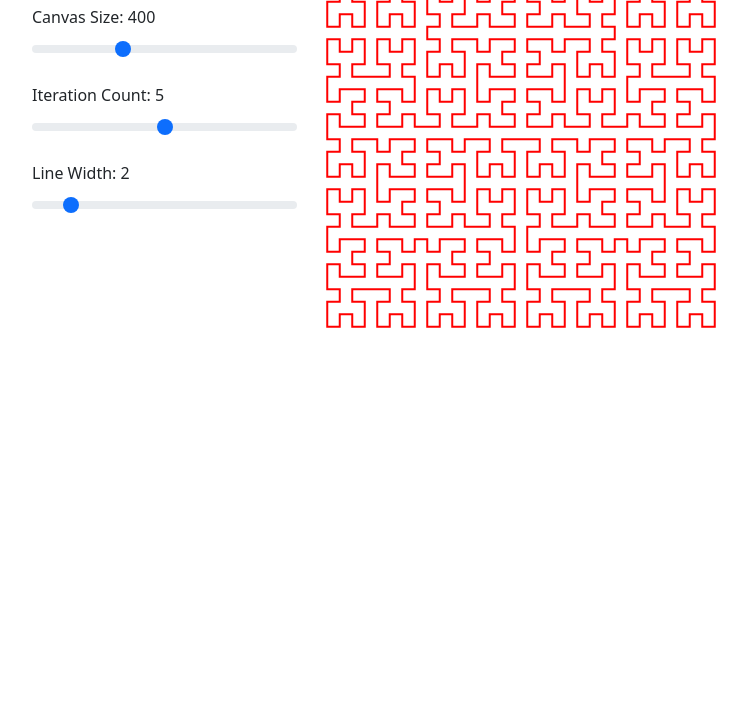
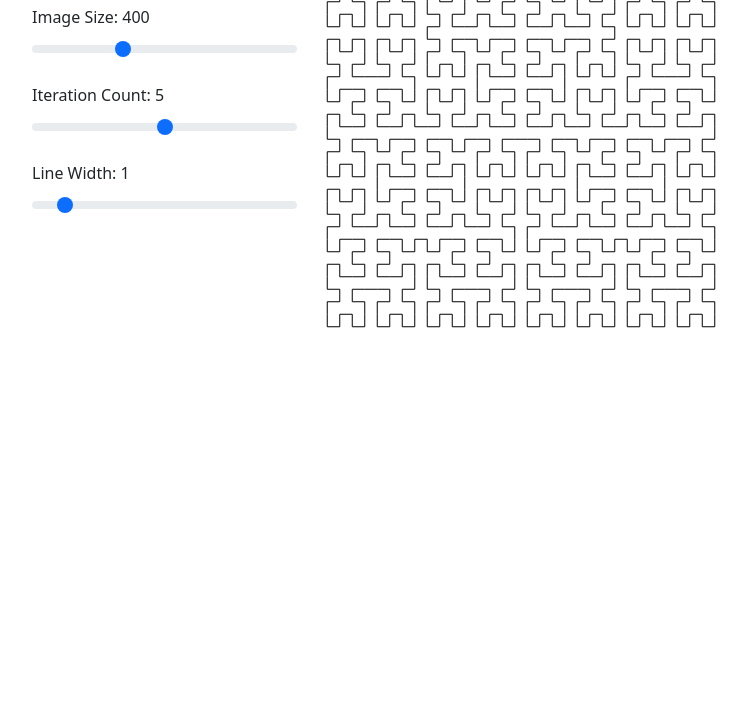
Before and after one commit to myst729/toys, a plain HTML site: page hilbert-curve/index.html in a window 1280 px wide. Shown: the part 83-800 px from the top of the page, without its empty margins (50-797 px from the left). Drawn offline with Linux system fonts and the light colour scheme.

Commit message:
Update index.html

```diff
--- a/hilbert-curve/index.html
+++ b/hilbert-curve/index.html
@@ -2,6 +2,7 @@
 <html>
 <head>
   <meta charset="utf-8" />
+  <meta name="viewport" content="width=device-width,initial-scale=1,maximum-scale=1,user-scalable=no,minimal-ui">
   <title>Hilbert Curve</title>
   <link rel="stylesheet" href="bootstrap.min.css" />
 </head>
@@ -11,99 +12,107 @@
       <section class="me-4">
         <h1 class="mb-4">Hilbert Curve</h1>
         <div class="mb-3">
-            <label for="canvasSize" class="form-label">Canvas Size:</label>
+          <label for="imageSize" class="form-label">Image Size:</label>
           <span></span>
-            <input type="range" class="form-range" min="200" max="800" step="100" id="canvasSize" />
+          <input type="range" class="form-range" min="200" max="800" step="100" value="400" id="imageSize" />
         </div>
         <div class="mb-3">
           <label for="iterationCount" class="form-label">Iteration Count:</label>
           <span></span>
-            <input type="range" class="form-range" min="1" max="9" step="1" id="iterationCount" />
+          <input type="range" class="form-range" min="1" max="9" step="1" value="5" id="iterationCount" />
         </div>
         <div class="mb-3">
-            <label for="lineWidth" class="form-label">Line Width:</label>
+          <label for="strokeWidth" class="form-label">Line Width:</label>
           <span></span>
-            <input type="range" class="form-range" min="1" max="9" step="1" id="lineWidth" />
+          <input type="range" class="form-range" min="0.1" max="9" step="0.1" value="1" id="strokeWidth" />
         </div>
       </section>
       <section>
-          <canvas></canvas>
+        <svg xmlns="http://www.w3.org/2000/svg" viewBox="0 0 400 400" width="400" height="400">
+          <path id="path" fill="none" stroke="black" stroke-width="1" stroke-linecap="square" />
+        </svg>
       </section>
     </div>
   </section>
   <script>
     ((doc, win, undef) => {
-        const params = {
-          canvasSize: 400,
-          iterationCount: 5,
-          lineWidth: 2,
+      const imageSizeInput = doc.getElementById('imageSize')
+      const iterationCountInput = doc.getElementById('iterationCount')
+      const strokeWidthInput = doc.getElementById('strokeWidth')
+      const path = doc.getElementById('path')
+
+      const getPoints = (depth, sx, sy, dx, dy, direction) => {
+        // [sx, sy]: start point
+        // [cx, cy]: center point
+        // [dx, dy]: diagnal point
+        const result = []
+        const cx = (sx + dx) / 2
+        const cy = (sy + dy) / 2
+        if (depth > 1) {
+          if (direction > 0) {
+            return [
+              ...getPoints(depth - 1, sx, sy, cx, cy, -direction),
+              ...getPoints(depth - 1, sx, cy, cx, dy,  direction),
+              ...getPoints(depth - 1, cx, cy, dx, dy,  direction),
+              ...getPoints(depth - 1, dx, cy, cx, sy, -direction),
+            ]
+          } else {
+            return [
+              ...getPoints(depth - 1, sx, sy, cx, cy, -direction),
+              ...getPoints(depth - 1, cx, sy, dx, cy,  direction),
+              ...getPoints(depth - 1, cx, cy, dx, dy,  direction),
+              ...getPoints(depth - 1, cx, dy, sx, cy, -direction),
+            ]
           }
-        const canvasSizeInput = doc.getElementById('canvasSize')
-        const iterationCountInput = doc.getElementById('iterationCount')
-        const lineWidthInput = doc.getElementById('lineWidth')
-        const canvas = doc.querySelector('canvas')
-        const context = canvas.getContext('2d')
-
-        const drawShapes = (depth, dir, xStart, yStart, xEnd, yEnd, ctx) => {
-          const xCenter = (xStart + xEnd) / 2
-          const yCenter = (yStart + yEnd) / 2
-          if (depth > 1) {
-            if (dir > 0) {
-              drawShapes(depth - 1, -1, xStart,  yStart,  xCenter, yCenter, ctx)
-              drawShapes(depth - 1,  1, xStart,  yCenter, xCenter, yEnd,    ctx)
-              drawShapes(depth - 1,  1, xCenter, yCenter, xEnd,    yEnd,    ctx)
-              drawShapes(depth - 1, -1, xEnd,    yCenter, xCenter, yStart,  ctx)
         } else {
-              drawShapes(depth - 1,  1, xStart,  yStart,  xCenter, yCenter, ctx)
-              drawShapes(depth - 1, -1, xCenter, yStart,  xEnd,    yCenter, ctx)
-              drawShapes(depth - 1, -1, xCenter, yCenter, xEnd,    yEnd,    ctx)
-              drawShapes(depth - 1,  1, xCenter, yEnd,    xStart,  yCenter, ctx)
+          if (direction > 0) {
+            return [
+              [(sx + cx) / 2, (sy + cy) / 2],
+              [(sx + cx) / 2, (cy + dy) / 2],
+              [(cx + dx) / 2, (cy + dy) / 2],
+              [(dx + cx) / 2, (cy + sy) / 2],
+            ]
+          } else {
+            return [
+              [(sx + cx) / 2, (sy + cy) / 2],
+              [(cx + dx) / 2, (sy + cy) / 2],
+              [(cx + dx) / 2, (cy + dy) / 2],
+              [(cx + sx) / 2, (dy + cy) / 2],
+            ]
           }
-          }
-          if (depth === 1) {
-            const dx = xEnd - xStart
-            const dy = yEnd - yStart
-            ctx.lineTo(xStart + dx * 1/4,       yStart + dy * 1/4)
-            ctx.lineTo(xStart + dx * (2-dir)/4, yStart + dy * (2+dir)/4)
-            ctx.lineTo(xStart + dx * 3/4,       yStart + dy * 3/4)
-            ctx.lineTo(xStart + dx * (2+dir)/4, yStart + dy * (2-dir)/4)
         }
       }
 
-        const drawPattern = (iteration, size, lineWidth, ctx) => {
-          ctx.lineWidth = lineWidth
-          ctx.strokeStyle = 'red'
-          ctx.beginPath()
-          ctx.moveTo(size / Math.pow(2, iteration + 1), size / Math.pow(2, iteration + 1))
-          drawShapes(iteration, 1, 0, 0, size, size, ctx)
-          ctx.stroke()
+      const generateD = (depth, size) => {
+        const points = getPoints(depth, 0, 0, size, size, 1)
+        return `M ${points.map(p => p.join(',')).join(' L ')}`
       }
 
-        const drawCurve = (canvas, context, params) => {
-          const { canvasSize, iterationCount, lineWidth } = params
-          canvas.height = canvas.width = canvasSize
-          drawPattern(iterationCount, canvasSize, lineWidth, context)
-        }
+      const updateImage = () => {
+        const svg = path.parentElement
+        const depth = +iterationCountInput.value
+        const size = +imageSizeInput.value
+        const strokeWidth = +strokeWidthInput.value
 
-        const eventHandler = (e) => {
-          params[e.target.id] = +e.target.value
-          e.target.previousElementSibling.textContent = e.target.value
-          drawCurve(canvas, context, params)
+        imageSizeInput.previousElementSibling.textContent = size
+        iterationCountInput.previousElementSibling.textContent = depth
+        strokeWidthInput.previousElementSibling.textContent = +strokeWidth
+
+        svg.setAttribute('width', size)
+        svg.setAttribute('height', size)
+        svg.setAttribute('viewBox', `0 0 ${size} ${size}`)
+        path.setAttribute('stroke-width', strokeWidth)
+        path.setAttribute('d', generateD(depth, size))
       }
 
       const init = () => {
-          const { canvasSize, iterationCount, lineWidth } = params
-          canvasSizeInput.value = canvasSizeInput.previousElementSibling.textContent = canvasSize
-          canvasSizeInput.addEventListener('input', eventHandler)
-          iterationCountInput.value = iterationCountInput.previousElementSibling.textContent = iterationCount
-          iterationCountInput.addEventListener('input', eventHandler)
-          lineWidthInput.value = lineWidthInput.previousElementSibling.textContent = lineWidth
-          lineWidthInput.addEventListener('input', eventHandler)
-          drawCurve(canvas, context, params)
+        imageSizeInput.addEventListener('input', updateImage)
+        iterationCountInput.addEventListener('input', updateImage)
+        strokeWidthInput.addEventListener('input', updateImage)
+        updateImage()
       }
 
       init()
     })(document, window)
 </script>
 </body>
-</html>
```
Lines whose indentation alone changed are shown as unchanged.
